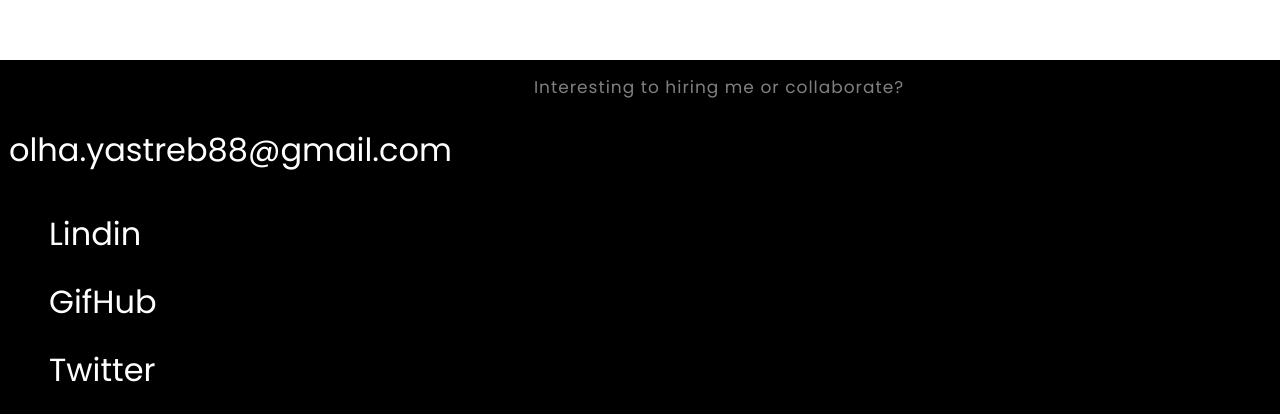
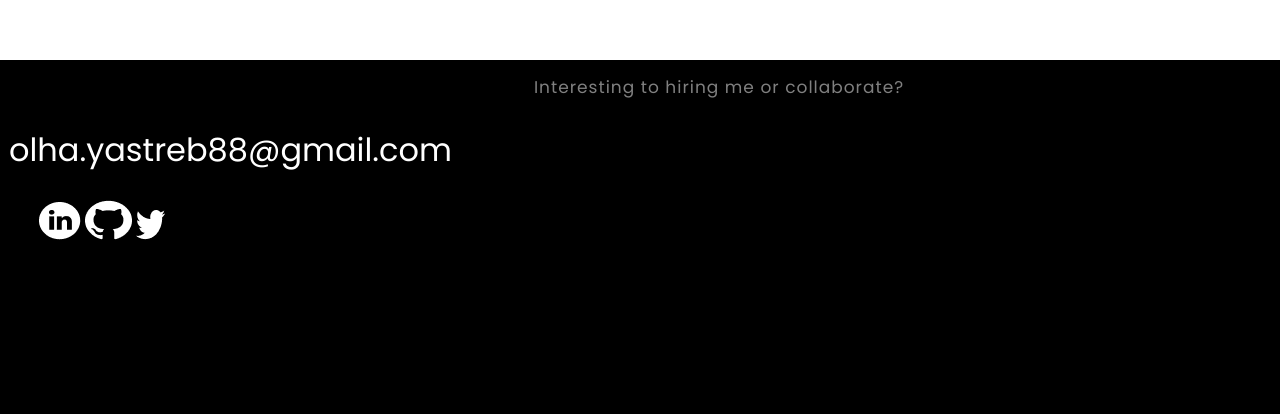
Before and after one commit to OlhaYastreb/UX_UI_HW_17, a plain HTML site: page index.html in a window 1280 px wide. Shown: the part 1296-1710 px from the top of the page. Drawn offline with Linux system fonts and the light colour scheme; a web font is replaced by a local one.

Commit message:
03.10 update2

```diff
--- a/HW_17.css
+++ b/HW_17.css
@@ -56,7 +56,7 @@ button{
     .colomn button:hover {
         background-color: #FD5780;
     }
-     .back_image{
+     .back_image {
         position: absolute;
         width: 1440px;
         height: 544px;
--- a/index.html
+++ b/index.html
@@ -25,7 +25,7 @@
 </section>
 <section>
 
-    <img class="back_image"src="back_image.jpg"  width="1440" height="544" ></img>
+<img class="back_image" src="images/back_image.jpg" width="1440" height="542"></img>
 
 <div class="column">
 
@@ -48,9 +48,11 @@
     <p><a href="#">olha.yastreb88@gmail.com</a></p>
 </div>
 <div>
-    <ul ><a href="#">Lindin</a>
-    <a href="#">GifHub</a>
-    <a href="#">Twitter</a></ul>
+    <ul >
+        <img src="../UX_UI_HW_17/images/linkdin.png"></img>
+        <img src="../UX_UI_HW_17/images/github.png"></img>
+        <img src="../UX_UI_HW_17/images/003-twitter.png"></img>
+    </ul>
 </div>
 </section>
 
```
Also changed, not shown: 1 other file.
